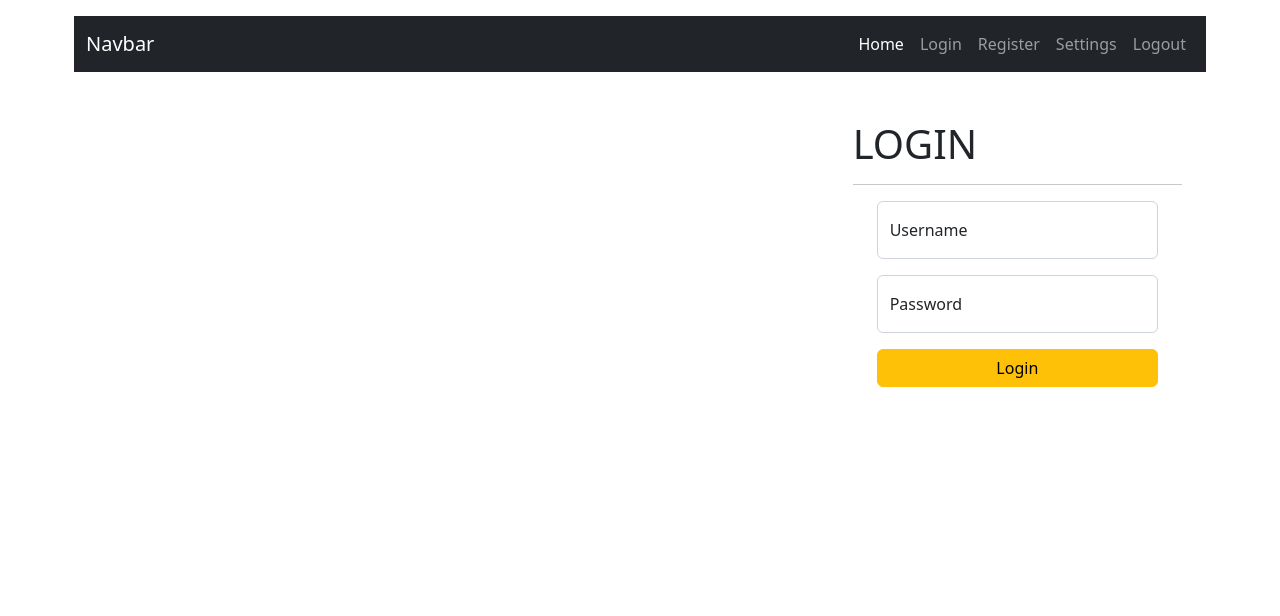
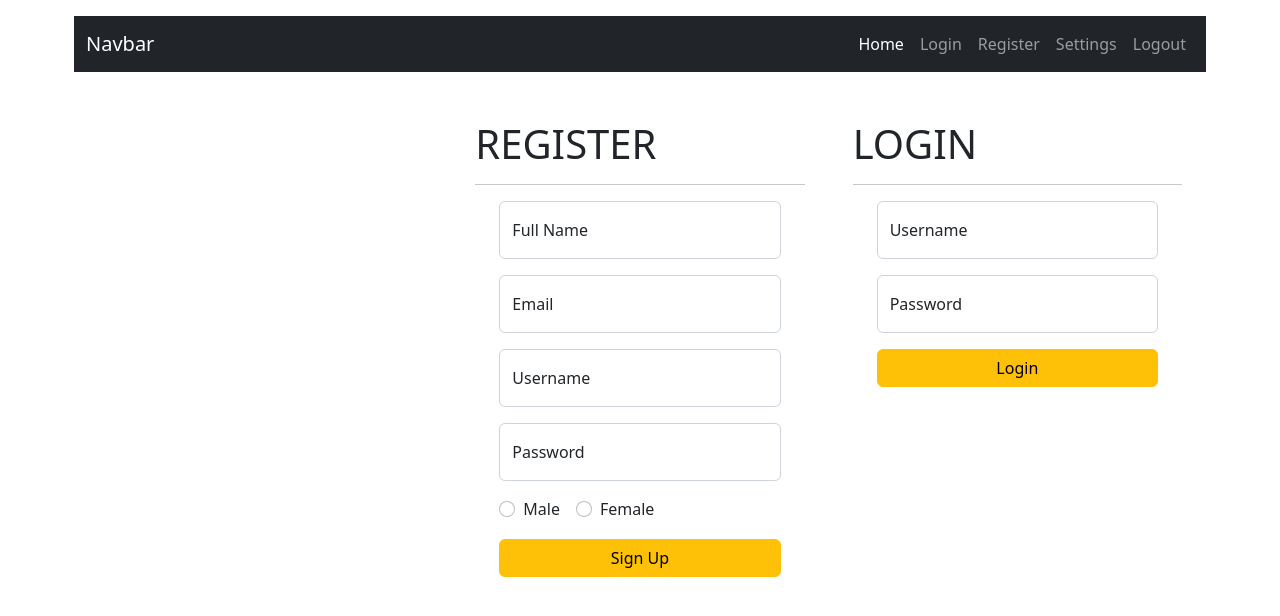
Before and after one commit to mwasifraza/portal-app, a React (Create React App) app: page / in a window 1280 px wide. Shown: the top 616 px of the page. Built offline with nearby package versions, Linux system fonts and the light colour scheme.

Commit message:
register form

```diff
--- a/src/components/Home.js
+++ b/src/components/Home.js
@@ -1,6 +1,7 @@
 import React from 'react'
 import Header from './elements/Header'
 import Login from './elements/Login'
+import Register from './elements/Register'
 
 const Home = () => {
   return (
@@ -11,8 +12,13 @@ const Home = () => {
       </div>
 
       <div className='row'>
-        <div className='col-sm-8'>
+        <div className='col-sm-4'>
 
+        </div>
+        <div className='col-sm-4 py-5 px-4'>
+          <h1 className=''>REGISTER</h1>
+          <hr />
+          <Register />
         </div>
         <div className='col-sm-4 py-5 px-4'>
           <h1 className=''>LOGIN</h1>
--- /dev/null
+++ b/src/components/elements/Register.js
@@ -0,0 +1,43 @@
+import React from 'react'
+
+const Register = () => {
+  return (
+    <>
+        <form>
+            <div className='px-4'>
+              <div className='form-floating mb-3'>
+                <input type="text" name="fullname" id='fullname' className='form-control' placeholder='Full Name' />
+                <label for="fullname">Full Name</label>
+              </div>
+              <div className='form-floating mb-3'>
+                <input type="email" name="email" id='email' className='form-control' placeholder='Email' />
+                <label for="email">Email</label>
+              </div>
+              <div className='form-floating mb-3'>
+                <input type="text" name="username" id='username' className='form-control' placeholder='Username' />
+                <label for="username">Username</label>
+              </div>
+              <div className='form-floating mb-3'>
+                <input type="password" name="password" id='password' className='form-control' placeholder='Password' />
+                <label for="password">Password</label>
+              </div>
+              <div className='mb-3'>
+                <div class="form-check form-check-inline">
+                    <input class="form-check-input" type="radio" name="gender" id="male" />
+                    <label class="form-check-label" for="male">Male</label>
+                </div>
+                <div class="form-check form-check-inline">
+                    <input class="form-check-input" type="radio" name="gender" id="female" />
+                    <label class="form-check-label" for="female">Female</label>
+                </div>
+              </div>
+              <div className='d-grid'>
+                <input type="submit" name="signup" value="Sign Up" id='signup' className='btn btn-warning' />
+              </div>
+            </div>
+        </form>
+    </>
+  )
+}
+
+export default Register
```
